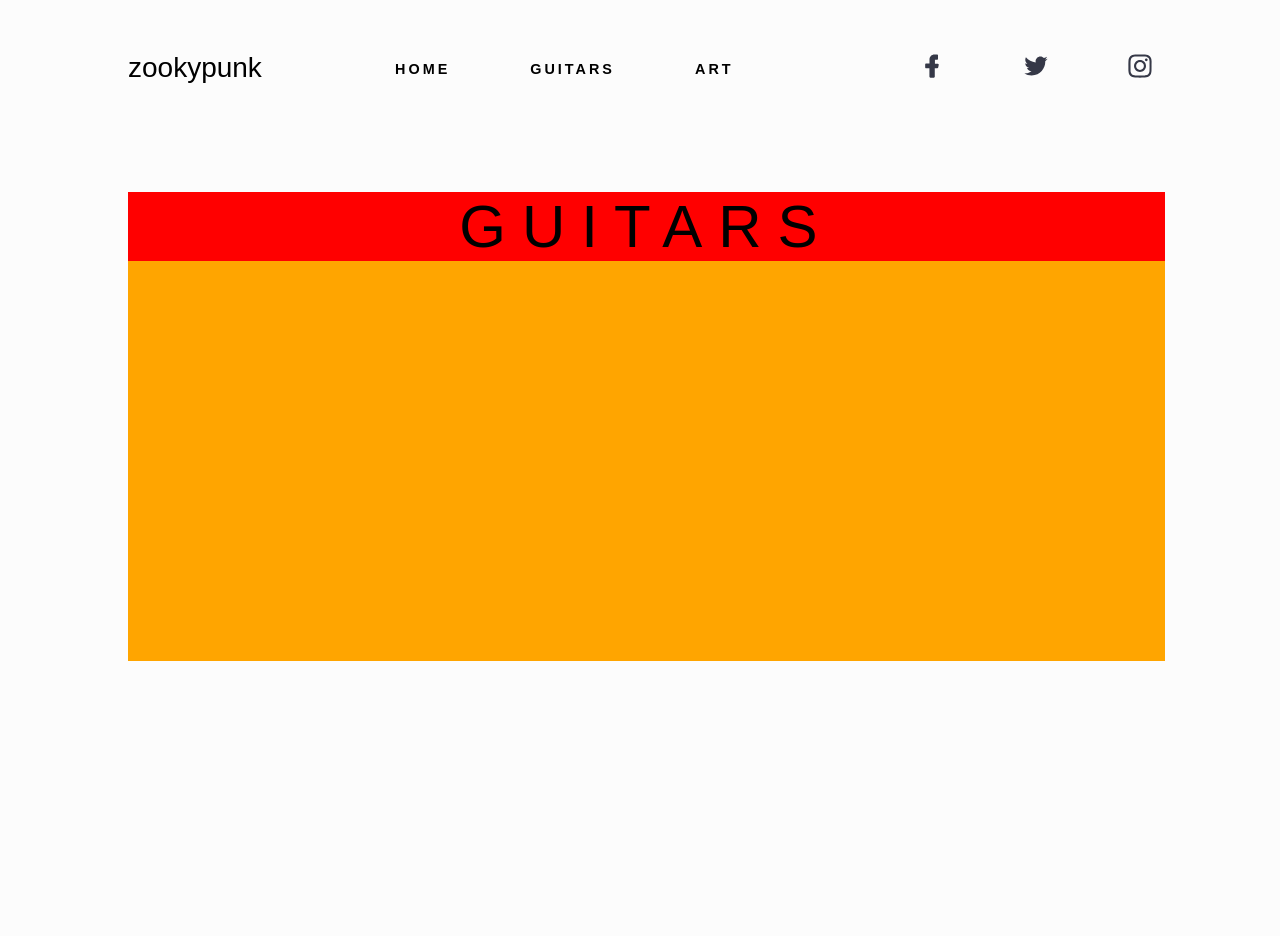
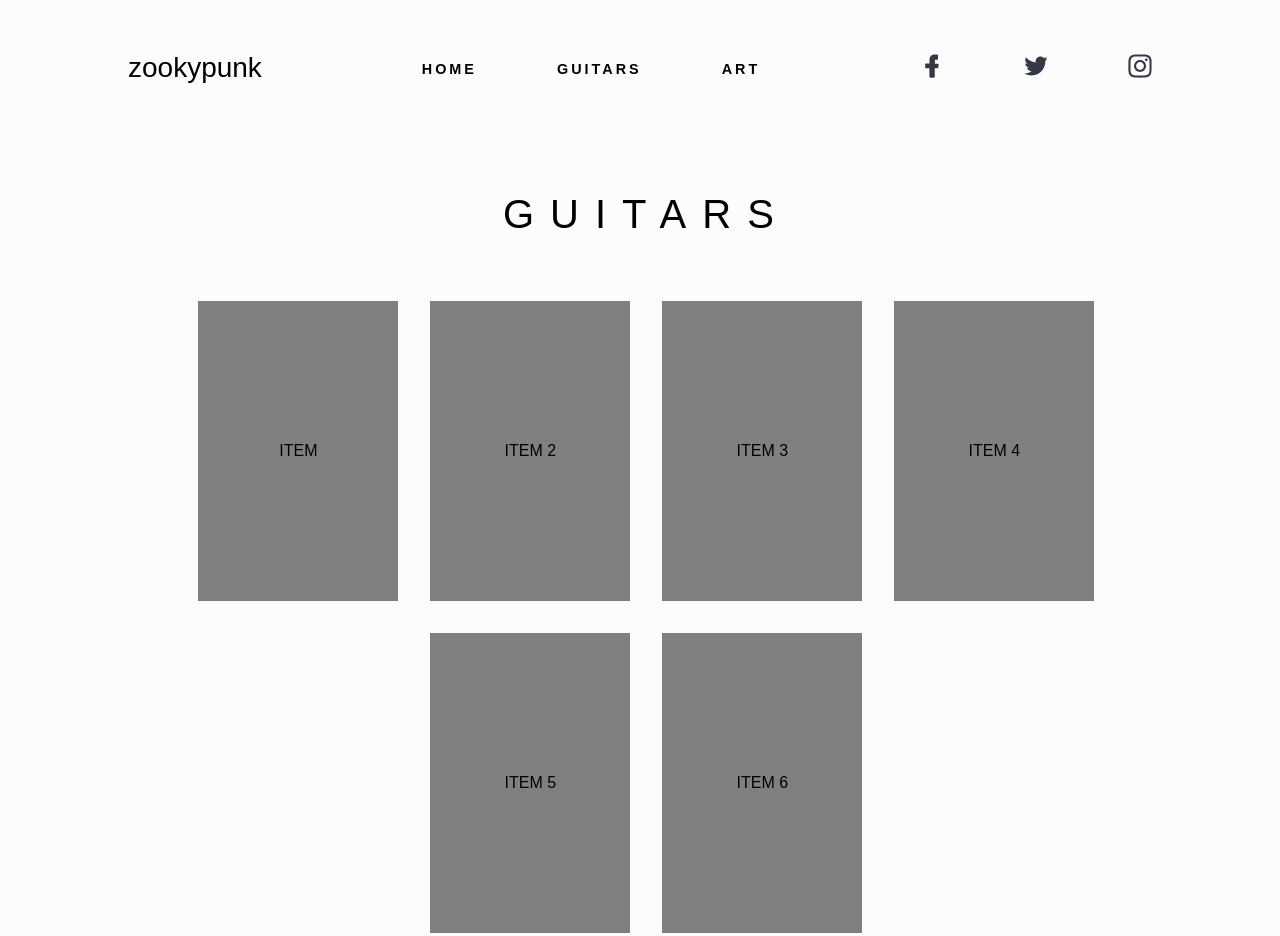
Before and after one commit to AntAllch/zookypunk2023, a website built with Vite: page pages/guitar.html in a window 1280 px wide. Before the commit the page ends 800 px from the top, so only its background shows below. Built offline with nearby package versions, Linux system fonts and the light colour scheme; a web font is replaced by a local one.

Commit message:
Sorted nav, margin-bottom on GUITARS and P scale on hover

```diff
--- a/pages/guitar.html
+++ b/pages/guitar.html
@@ -22,23 +22,29 @@
 
     <header>
       <nav class="flex">
+
         <p class="logo">zookypunk</p>
+
         <ul class="nav-list flex mid-flex">
           <li class="nav-item"><a href="/index.html" class="nav-link">home</a></li>
           <li class="nav-item"><a href="#top" class="nav-link">guitars</a></li>
           <li class="nav-item"><a href="#" class="nav-link">art</a></li>
         </ul>
+
         <ul class="social-list flex">
+
           <li class="social-item"><a href="" class="social-link">
             <svg fill="#1C2033" width="52" height="52" viewBox="0 0 64 64" xmlns="http://www.w3.org/2000/svg">
               <path d="M47.4008 25.8H41.8008H39.8008V23.8V17.6V15.6H41.8008H46.0008C47.1008 15.6 48.0008 14.8 48.0008 13.6V3C48.0008 1.9 47.2008 1 46.0008 1H38.7008C30.8008 1 25.3008 6.6 25.3008 14.9V23.6V25.6H23.3008H16.5008C15.1008 25.6 13.8008 26.7 13.8008 28.3V35.5C13.8008 36.9 14.9008 38.2 16.5008 38.2H23.1008H25.1008V40.2V60.3C25.1008 61.7 26.2008 63 27.8008 63H37.2008C37.8008 63 38.3008 62.7 38.7008 62.3C39.1008 61.9 39.4008 61.2 39.4008 60.6V40.3V38.3H41.5008H46.0008C47.3008 38.3 48.3008 37.5 48.5008 36.3V36.2V36.1L49.9008 29.2C50.0008 28.5 49.9008 27.7 49.3008 26.9C49.1008 26.4 48.2008 25.9 47.4008 25.8Z"/>
             </svg>
           </a></li>
+
           <li class="social-item"><a href="" class="social-link">
             <svg fill="#1C2033" width="52" height="52" viewBox="0 0 64 64" xmlns="http://www.w3.org/2000/svg">
               <path d="M20.3 57.3996C43.9 57.3996 56.7 37.8996 56.7 20.9996C56.7 20.5996 56.7 19.8996 56.6 19.2996C59.1 17.4996 61.3 15.1996 63 12.6996C60.6 13.7996 58.2 14.3996 55.7 14.6996C58.4 13.0996 60.4 10.5996 61.3 7.59961C58.8 8.99961 56.2 10.0996 53.1 10.6996C50.7 8.19961 47.5 6.59961 43.8 6.59961C36.7 6.59961 30.9 12.3996 30.9 19.4996C30.9 20.4996 31 21.4996 31.2 22.4996C20.9 21.7996 11.5 16.6996 5.1 8.99961C4 10.9996 3.4 13.0996 3.4 15.3996C3.4 19.8996 5.7 23.6996 9.2 25.9996C7.1 25.8996 5.1 25.2996 3.4 24.3996C3.4 24.4996 3.4 24.4996 3.4 24.4996C3.4 30.5996 7.8 35.8996 13.6 37.0996C12.5 37.3996 11.3 37.4996 10.4 37.4996C9.6 37.4996 8.7 37.3996 8 37.1996C9.7 42.2996 14.4 45.9996 20 46.0996C15.6 49.4996 10.1 51.5996 4.2 51.5996C3 51.7996 2 51.5996 1 51.4996C6.4 55.2996 13.1 57.3996 20.3 57.3996Z"/>
             </svg>
           </a></li>
+
           <li class="social-item"><a href="" class="social-link">
             <svg fill="#1C2033" width="52" height="52" viewBox="0 0 64 64" xmlns="http://www.w3.org/2000/svg">
               <path d="M62.9 19.2C62.8 16 62.2 13.7 61.5 11.6C60.8 9.5 59.7 7.8 58 6.1C56.3 4.4 54.6 3.4 52.6 2.6C50.6 1.8 48.4 1.3 45 1.2C41.5 1 40.5 1 32 1C23.5 1 22.6 1 19.2 1.1C15.8 1.2 13.7 1.8 11.6 2.5C9.5 3.2 7.8 4.4 6.1 6.1C4.4 7.8 3.3 9.5 2.6 11.6C1.8 13.6 1.3 15.8 1.2 19.2C1.1 22.6 1 23.5 1 32C1 40.5 1 41.4 1.1 44.8C1.2 48.2 1.8 50.3 2.5 52.4C3.2 54.5 4.3 56.2 6 57.9C7.7 59.6 9.5 60.7 11.5 61.4C13.5 62.1 15.7 62.7 19.1 62.8C22.5 63 23.4 63 31.9 63C40.4 63 41.3 63 44.7 62.9C48.1 62.8 50.2 62.2 52.3 61.5C54.4 60.8 56.1 59.7 57.8 58C59.5 56.3 60.6 54.5 61.3 52.5C62 50.5 62.6 48.3 62.7 44.9C62.8 41.7 62.8 40.7 62.8 32.2C62.8 23.7 63 22.6 62.9 19.2ZM57.3 44.5C57.2 47.5 56.6 49.1 56.2 50.3C55.6 51.7 54.9 52.8 53.8 53.8C52.7 54.9 51.7 55.5 50.3 56.2C49.2 56.6 47.6 57.2 44.5 57.3C41.3 57.3 40.3 57.3 32.1 57.3C23.9 57.3 22.8 57.3 19.6 57.2C16.6 57.1 15 56.5 13.8 56.1C12.4 55.5 11.3 54.8 10.3 53.7C9.2 52.6 8.6 51.6 7.9 50.2C7.5 49.1 6.9 47.5 6.8 44.4C6.8 41.3 6.8 40.3 6.8 32C6.8 23.7 6.8 22.7 6.9 19.5C7 16.5 7.6 14.9 8 13.7C8.6 12.3 9.3 11.2 10.3 10.2C11.4 9.1 12.4 8.5 13.8 7.9C14.9 7.5 16.5 6.9 19.6 6.8C22.8 6.7 23.8 6.7 32.1 6.7C40.4 6.7 41.4 6.7 44.6 6.8C47.6 6.9 49.2 7.5 50.4 7.9C51.8 8.5 52.9 9.2 53.9 10.2C55 11.3 55.6 12.3 56.3 13.7C56.7 14.8 57.3 16.4 57.4 19.5C57.5 22.7 57.5 23.7 57.5 32C57.5 40.3 57.4 41.3 57.3 44.5Z"/>
@@ -46,7 +52,9 @@
               <path d="M48.7 19.1002C50.7435 19.1002 52.4 17.4436 52.4 15.4002C52.4 13.3567 50.7435 11.7002 48.7 11.7002C46.6565 11.7002 45 13.3567 45 15.4002C45 17.4436 46.6565 19.1002 48.7 19.1002Z"/>
             </svg>
           </a></li>
+
         </ul>
+
       </nav>
     </header>
 
@@ -57,12 +65,36 @@
     <!-- START OF HERO SECTION -->
 
     <div class="products-hero">
+
       <div class="hero-title">guitars</div>
+
       <div class="products-group">
+
         <div class="products-items">
-          <div class="products-item"></div>
+
+          <div class="products-item">
+            <p>ITEM</p>
+          </div>
+          <div class="products-item">
+            <p>ITEM 2</p>
+          </div>
+          <div class="products-item">
+            <p>ITEM 3</p>
+          </div>
+          <div class="products-item">
+            <p>ITEM 4</p>
+          </div>
+          <div class="products-item">
+            <p>ITEM 5</p>
+          </div>
+          <div class="products-item">
+            <p>ITEM 6</p>
+          </div>
+
         </div>
+
       </div>
+
     </div>
 
     <!-- END OF HERO SECTION -->
@@ -72,19 +104,23 @@
     <!-- START OF FOOTER SECTION -->
 
     <footer class="grid">
+
       <ul class="footer-social-list flex">
+
         <!-- Facebook Logo -->
         <li class="footer-social-item"><a href="" class="footer-social-link">
           <svg fill="#1C2033" width="52" height="52" viewBox="0 0 64 64" xmlns="http://www.w3.org/2000/svg">
             <path d="M47.4008 25.8H41.8008H39.8008V23.8V17.6V15.6H41.8008H46.0008C47.1008 15.6 48.0008 14.8 48.0008 13.6V3C48.0008 1.9 47.2008 1 46.0008 1H38.7008C30.8008 1 25.3008 6.6 25.3008 14.9V23.6V25.6H23.3008H16.5008C15.1008 25.6 13.8008 26.7 13.8008 28.3V35.5C13.8008 36.9 14.9008 38.2 16.5008 38.2H23.1008H25.1008V40.2V60.3C25.1008 61.7 26.2008 63 27.8008 63H37.2008C37.8008 63 38.3008 62.7 38.7008 62.3C39.1008 61.9 39.4008 61.2 39.4008 60.6V40.3V38.3H41.5008H46.0008C47.3008 38.3 48.3008 37.5 48.5008 36.3V36.2V36.1L49.9008 29.2C50.0008 28.5 49.9008 27.7 49.3008 26.9C49.1008 26.4 48.2008 25.9 47.4008 25.8Z"/>
           </svg>
         </a></li>
+
         <!-- twitter Logo -->
         <li class="footer-social-item"><a href="" class="footer-social-link">
           <svg fill="#1C2033" width="52" height="52" viewBox="0 0 64 64" xmlns="http://www.w3.org/2000/svg">
             <path d="M20.3 57.3996C43.9 57.3996 56.7 37.8996 56.7 20.9996C56.7 20.5996 56.7 19.8996 56.6 19.2996C59.1 17.4996 61.3 15.1996 63 12.6996C60.6 13.7996 58.2 14.3996 55.7 14.6996C58.4 13.0996 60.4 10.5996 61.3 7.59961C58.8 8.99961 56.2 10.0996 53.1 10.6996C50.7 8.19961 47.5 6.59961 43.8 6.59961C36.7 6.59961 30.9 12.3996 30.9 19.4996C30.9 20.4996 31 21.4996 31.2 22.4996C20.9 21.7996 11.5 16.6996 5.1 8.99961C4 10.9996 3.4 13.0996 3.4 15.3996C3.4 19.8996 5.7 23.6996 9.2 25.9996C7.1 25.8996 5.1 25.2996 3.4 24.3996C3.4 24.4996 3.4 24.4996 3.4 24.4996C3.4 30.5996 7.8 35.8996 13.6 37.0996C12.5 37.3996 11.3 37.4996 10.4 37.4996C9.6 37.4996 8.7 37.3996 8 37.1996C9.7 42.2996 14.4 45.9996 20 46.0996C15.6 49.4996 10.1 51.5996 4.2 51.5996C3 51.7996 2 51.5996 1 51.4996C6.4 55.2996 13.1 57.3996 20.3 57.3996Z"/>
           </svg>
         </a></li>
+
         <!-- Instgram Logo -->
         <li class="footer-social-item"><a href="" class="footer-social-link">
           <svg fill="#1C2033" width="52" height="52" viewBox="0 0 64 64" xmlns="http://www.w3.org/2000/svg">
@@ -93,7 +129,9 @@
             <path d="M48.7 19.1002C50.7435 19.1002 52.4 17.4436 52.4 15.4002C52.4 13.3567 50.7435 11.7002 48.7 11.7002C46.6565 11.7002 45 13.3567 45 15.4002C45 17.4436 46.6565 19.1002 48.7 19.1002Z"/>
           </svg>
         </a></li>
+
       </ul>
+
     </footer>
 
     <!-- END OF FOOTER SECTION -->
--- a/scss/layout/_header.scss
+++ b/scss/layout/_header.scss
@@ -25,8 +25,7 @@ header{
             font-weight: f.$fw-medium;
         }
 
-        .nav-item,
-        .social-item{
+        .nav-item{
             list-style: none;
             margin-left: 5rem;
         }
@@ -79,6 +78,13 @@ header{
             margin-left: auto;
             // background-color: teal;
 
+            .social-item{
+                list-style: none;
+
+                &:not(:first-of-type){
+                    margin-left: 5rem;
+                }
+
                 svg{
                     fill: c.$clr-secondary;
                     width: 1.5rem;
@@ -90,6 +96,8 @@ header{
                         transition: scale 150ms ease-in-out;
                     }
                 }
+            }
+
 
         }
     }
--- a/scss/layout/_hero.scss
+++ b/scss/layout/_hero.scss
@@ -164,21 +164,56 @@
         position: relative;
     }
 
+    //GUITAR and ART
     .hero-title{
         text-transform: uppercase;
         letter-spacing: 1rem;
         width: 90%;
-        font-size: 3.75rem;
+        font-size: 2.5rem;
         font-weight: f.$fw-light;
         text-align: center;
-        background-color: red;
+        // background-color: red;
+        margin-inline: auto; //Margin left and right
+        margin-block: 0 4rem;
+
+        @include r.respond(desktop){
+            margin-inline: initial;
+        }
 
     }
 
     .products-group{
         width: 90%;
-        height: 400px;
-        background-color: orange;
-        // margin: 0 auto;
+        // background-color: orange;
+        margin-inline: auto;
+        margin-block: 0 5rem;
+
+        @include r.respond(desktop){
+            margin-inline: initial;
+        }
+
+        .products-items{
+
+            display: flex;
+            justify-content: center;
+            flex-wrap: wrap;
+            gap: 2em;
+
+            .products-item{
+                background-color: gray;
+                width: 200px;
+                aspect-ratio: 1/1.5;
+                display: grid;
+                place-items: center;
+                transition: scale 250ms ease-in-out;
+
+                &:hover p{
+                    // font-size: 5rem;
+                    scale: 1.5;
+                    transition: scale 250ms ease-in-out;
+                }
+            }
+
+        }
     }
 }
```
Lines whose indentation alone changed are shown as unchanged.
